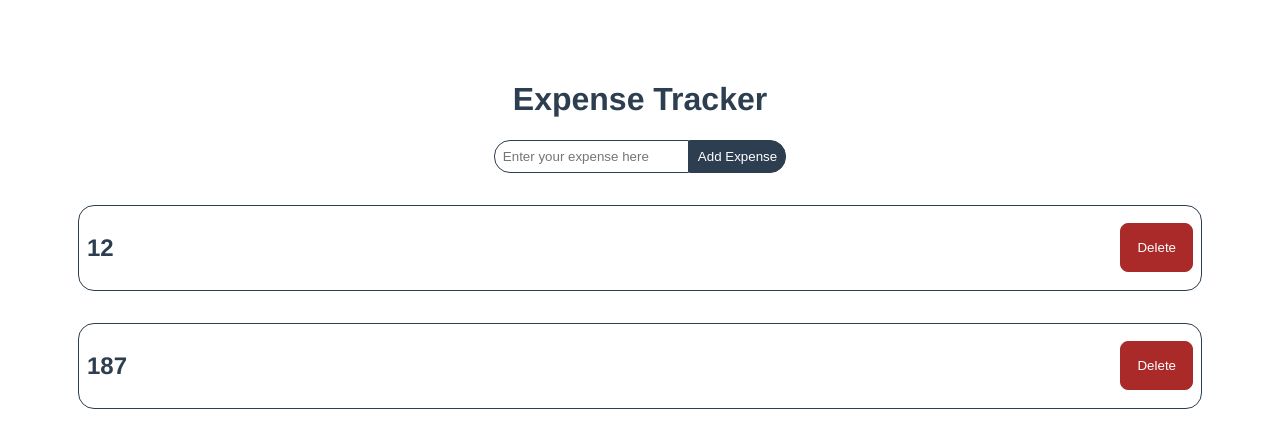
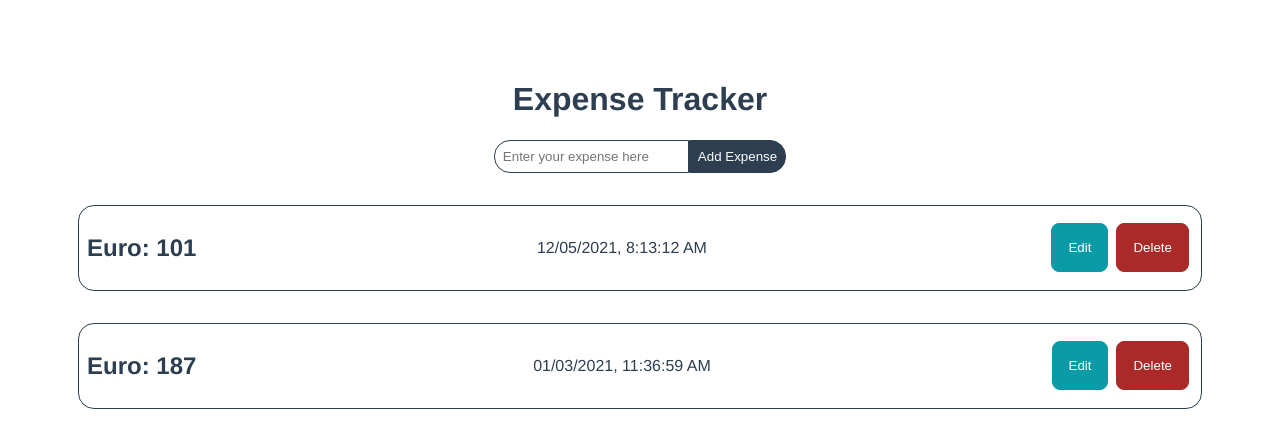
Before and after one commit to chrizzlekicks/vue-expense-tracker, a Vue app: page / in a window 1280 px wide. Shown: the top 448 px of the page. Built offline with nearby package versions, Linux system fonts and the light colour scheme.

Commit message:
worked on UI for editing

```diff
--- a/index.html
+++ b/index.html
@@ -4,7 +4,7 @@
 		<meta charset="UTF-8" />
 		<link rel="icon" href="/favicon.ico" />
 		<meta name="viewport" content="width=device-width, initial-scale=1.0" />
-    <title>Vite App</title>
+		<title>Vue Expense Tracker</title>
 	</head>
 	<body>
 		<div id="app"></div>
--- a/src/App.vue
+++ b/src/App.vue
@@ -1,6 +1,6 @@
 <template>
 	<h1>Expense Tracker</h1>
-	<InputField />
+	<InputField @add-expense="addExpense" />
 	<Expenses :expenses="expenses" @delete-expense="deleteExpense" />
 </template>
 
@@ -17,14 +17,18 @@ export default {
 		};
 	},
 	methods: {
+		addExpense(newExpense) {
+			this.expenses.push(newExpense);
+		},
 		deleteExpense(id) {
+			console.log(id);
 			this.expenses = this.expenses.filter((expense) => expense.id !== id);
 		},
 	},
 	created() {
 		this.expenses = [
-			{ id: 0, value: 12 },
-			{ id: 1, value: 187 },
+			{ id: 0, date: '12/05/2021, 8:13:12 AM', value: 101 },
+			{ id: 1, date: '01/03/2021, 11:36:59 AM', value: 187 },
 		];
 	},
 };
--- a/src/components/Expense.vue
+++ b/src/components/Expense.vue
@@ -1,7 +1,11 @@
 <template>
-	<div class="expense">
-		<h2>{{ expense.value }}</h2>
-		<button @click="$emit('delete-expense', expense.id)">Delete</button>
+	<div class="expense" :key="expense.id">
+		<h2>Euro: {{ expense.value }}</h2>
+		<p>{{ expense.date }}</p>
+		<section>
+			<button class="edit-btn">Edit</button>
+			<button class="delete-btn" @click="onClick">Delete</button>
+		</section>
 	</div>
 </template>
 
@@ -10,6 +14,11 @@ export default {
 	name: 'Expense',
 	props: {
 		expense: { type: Object },
+	},
+	methods: {
+		onClick(id) {
+			this.$emit('delete-expense', id);
+		},
 	},
 };
 </script>
@@ -30,10 +39,22 @@ h2 {
 }
 button {
 	padding: 1rem;
-	background-color: #aa2a2a;
-	border: 1px solid #aa2a2a;
+	margin: 0.25rem;
 	color: #fff;
 	border-radius: 0.5rem;
 	cursor: pointer;
 }
+section {
+	display: flex;
+	justify-content: space-around;
+	align-items: center;
+}
+.delete-btn {
+	background-color: #aa2a2a;
+	border: 1px solid #aa2a2a;
+}
+.edit-btn {
+	background-color: #0a9ba6;
+	border: 1px solid #0a9ba6;
+}
 </style>
--- a/src/components/Expenses.vue
+++ b/src/components/Expenses.vue
@@ -1,5 +1,5 @@
 <template>
-	<section class="expenses" v-for="expense in expenses" :key="expense.id">
+	<section class="expenses" v-for="expense in expenses">
 		<Expense
 			:expense="expense"
 			@delete-expense="$emit('delete-expense', expense.id)"
@@ -18,6 +18,7 @@ export default {
 	components: {
 		Expense,
 	},
+	emits: ['delete-expense'],
 };
 </script>
 
--- a/src/components/InputField.vue
+++ b/src/components/InputField.vue
@@ -1,10 +1,10 @@
 <template>
-	<form class="wrapper" @submit.prevent="">
+	<form class="wrapper" @submit.prevent="onSubmit">
 		<input
 			class="input"
 			type="text"
-			name="expense"
-			v-model="inputValue"
+			name="exxpense"
+			v-model="exxpense"
 			placeholder="Enter your expense here"
 		/>
 		<button class="input-btn">Add Expense</button>
@@ -21,8 +21,28 @@ export default {
 	},
 	data() {
 		return {
-			inputValue: '',
+			exxpense: '',
 		};
+	},
+	methods: {
+		onSubmit() {
+			if (!this.exxpense) {
+				alert('Please provide an expense');
+				return;
+			}
+
+			let date = new Date();
+
+			const newExpense = {
+				id: Math.floor(Math.random() * 100000),
+				date: date.toLocaleString(),
+				value: this.exxpense,
+			};
+
+			this.$emit('add-expense', newExpense);
+
+			this.exxpense = '';
+		},
 	},
 };
 </script>
```
Also changed, not shown: src/components/EditExpense.vue (added, +31 -0 lines). Lines whose indentation alone changed are shown as unchanged.
